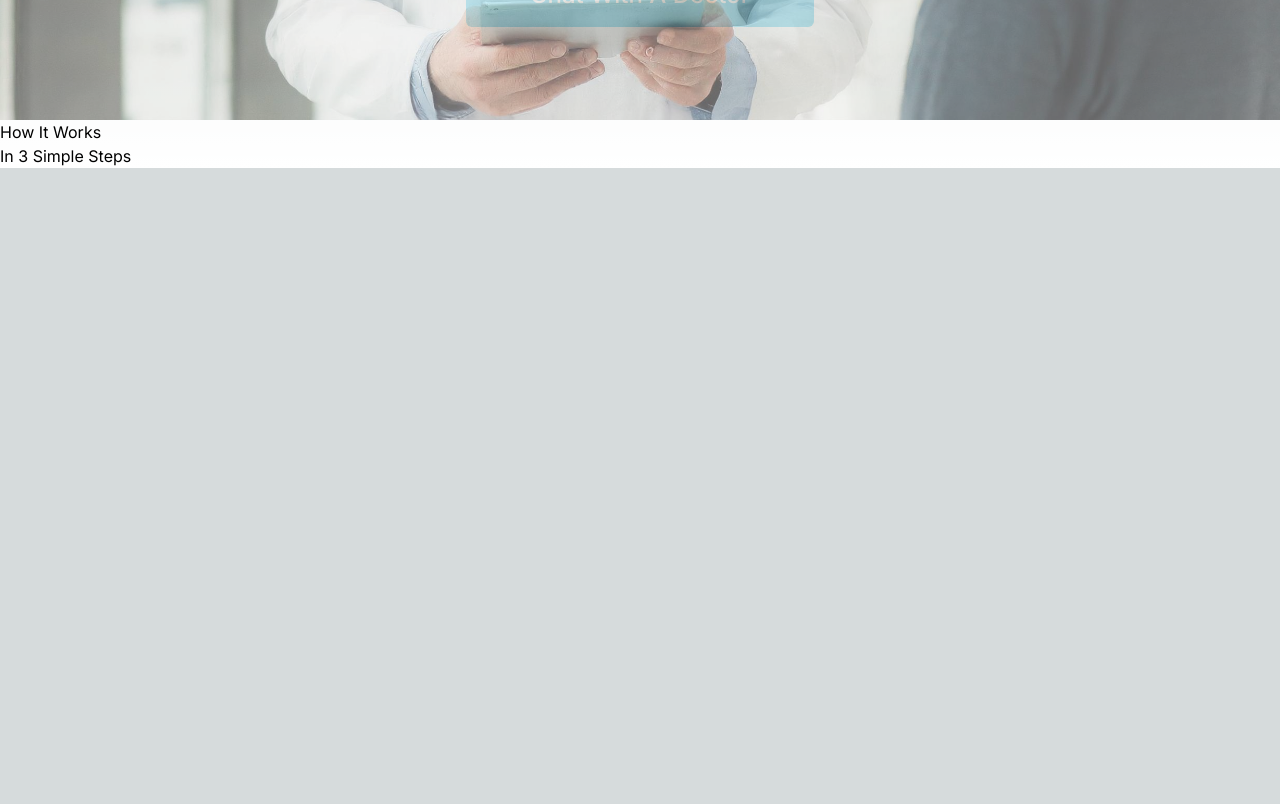
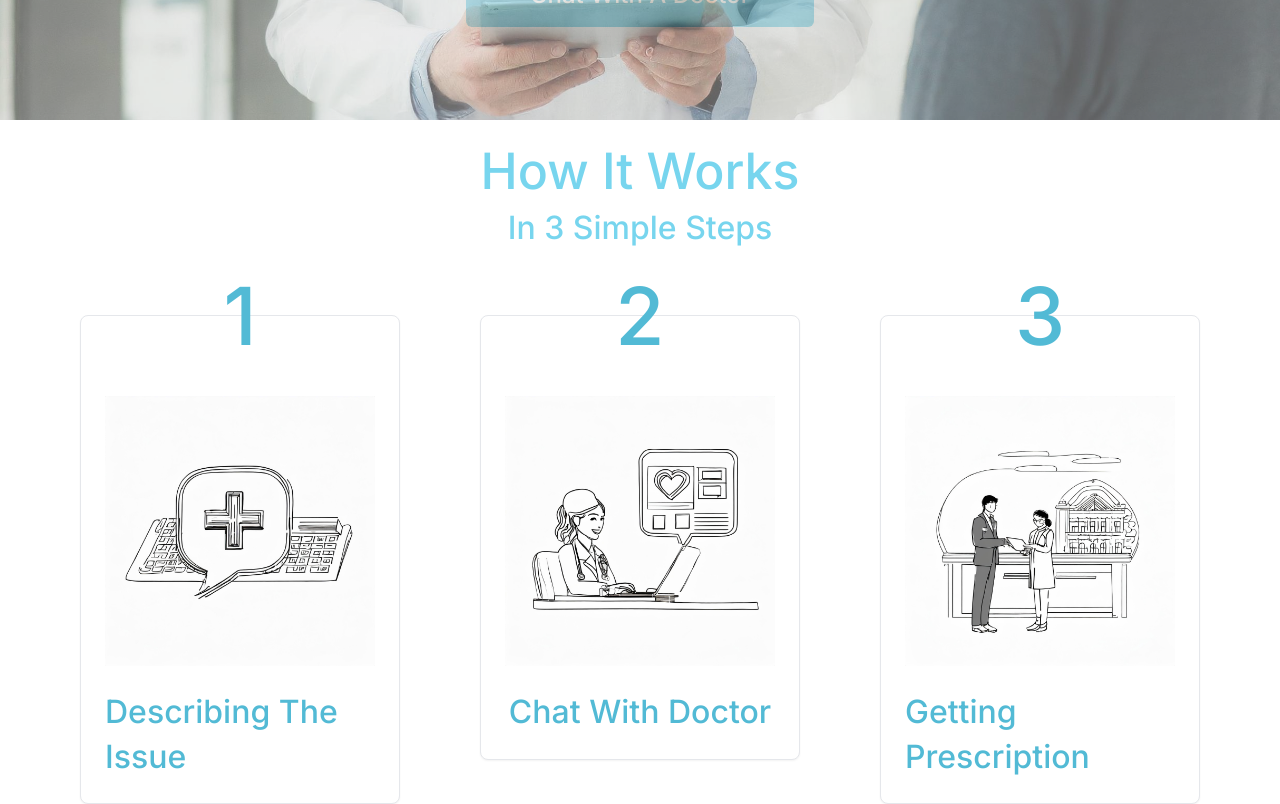
Before and after one commit to rajatgupta0907/docpoc-capstone, a Next.js app: page / in a window 1280 px wide. Shown: the part 680-1484 px from the top of the page. Before the commit the page ends 848 px from the top, so only its background shows below. Built offline with nearby package versions, Linux system fonts and the light colour scheme.

Commit message:
done homepage card

```diff
--- a/app/(root)/page.tsx
+++ b/app/(root)/page.tsx
@@ -28,15 +28,15 @@ export default function Home() {
           <p className="text-heading2-paragraph">
             where a doctor is always within reach, right in your pocket!
           </p>
-          <Button className="mt-60 px-16 py-8 cursor-pointer self-center bg-blue-egg text-white min-w-min w-5 text-2xl capitalize">
+          <Button className="mt-60 px-16 py-8 cursor-pointer self-center bg-blue-egg-dark text-white min-w-min w-5 text-2xl capitalize">
             Chat with a doctor
           </Button>
         </section>
       </div>
-      <section>
-        <p>How It works</p>
-        <p>In 3 simple steps</p>
-        <div>
+      <section className="flex flex-col w-full justify-start items-center bg-white text-blue-egg">
+        <p className="text-heading3-bold mt-4">How It works</p>
+        <p className="text-heading3-chat-with-doctor mb-16">In 3 simple steps</p>
+        <div className="flex flex-row justify-evenly w-full">
           {HomePageCardContent.map((card) => {
             return (
               <HomePageCard
--- a/components/shared/homepageCard.tsx
+++ b/components/shared/homepageCard.tsx
@@ -1,9 +1,24 @@
+import Image from "next/image";
+import { Card, CardHeader, CardContent, CardFooter } from "../ui/card";
+
 interface Props {
   text: string;
   image: string;
   index: string;
 }
 const HomePageCard = ({ text, image, index }: Props) => {
-    return <div></div>
+  return (
+    <Card className="w-1/4 h-1/4 text-blue-egg-dark p-0 flex flex-col items-center justify-center">
+      <CardHeader>
+        <p className="text-card-heading text-center -mt-20">{index}</p>
+      </CardHeader>
+      <CardContent>
+        <Image src={`/assets/images/${image}`}  alt={text} width={325} height={325}/>
+      </CardContent>
+      <CardFooter>
+        <p className="text-heading3-chat-with-doctor">{text}</p>
+      </CardFooter>
+    </Card>
+  );
 };
 export default HomePageCard;
--- a/tailwind.config.ts
+++ b/tailwind.config.ts
@@ -22,6 +22,7 @@ const config = {
       colors: {
         border: "hsl(var(--border))",
         "blue-egg": "#77D5EE",
+        "blue-egg-dark":"#52BAD5",
         input: "hsl(var(--input))",
         ring: "hsl(var(--ring))",
         background: "hsl(var(--background))",
@@ -75,6 +76,13 @@ const config = {
         "accordion-up": "accordion-up 0.2s ease-out",
       },
       fontSize: {
+        "card-heading": [
+          "5rem",
+          {
+            lineHeight: "140%",
+            fontWeight: "500",
+          },
+        ],
         "heading3-bold": [
           "50px",
           {
```
